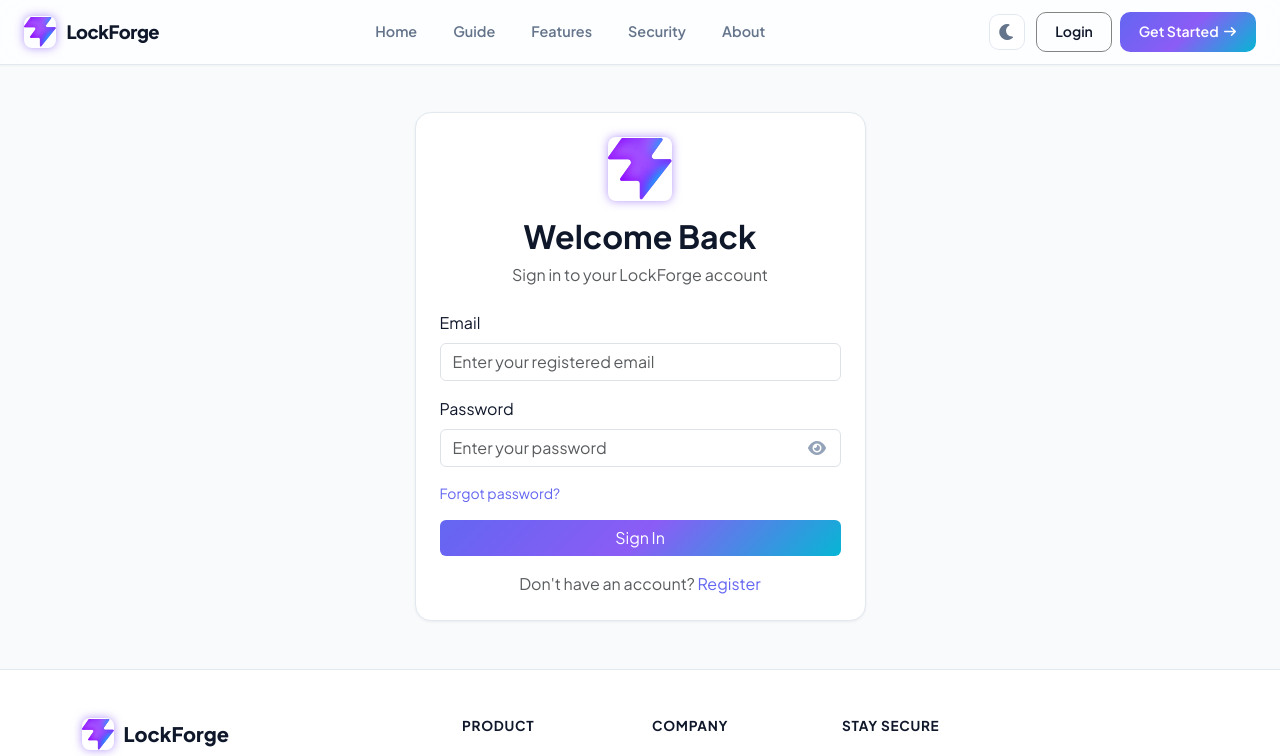
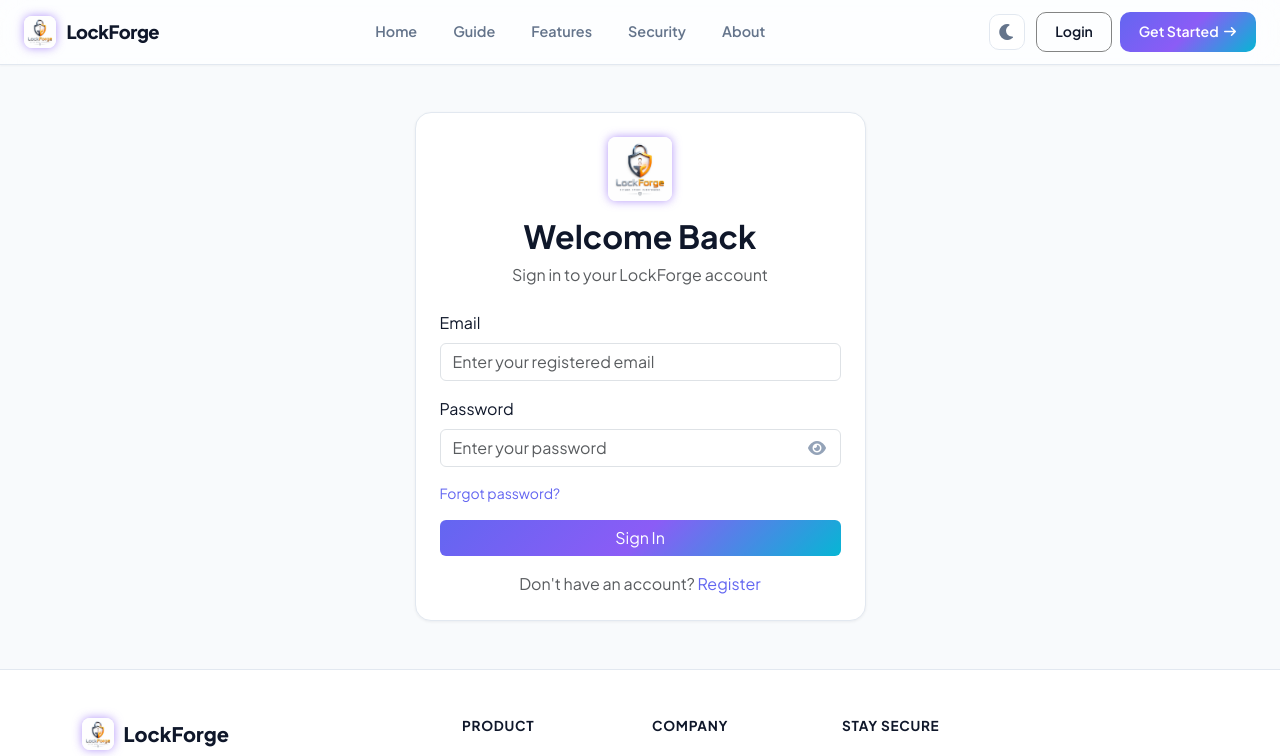
Before and after one commit to kunjpatel177/LockForge-Client-MERN, a React (Vite) app: page /login in a window 1280 px wide. Shown: the top 756 px of the page. Built offline with nearby package versions, Linux system fonts and the light colour scheme; no server answers.

Commit message:
Fix logo of website

```diff
--- a/src/components/BrandLogo.jsx
+++ b/src/components/BrandLogo.jsx
@@ -11,7 +11,7 @@ const BrandLogo = ({ size = 'sm', className = '', alt = 'LockForge logo' }) => {
 
   return (
     <img
-      src="/favicon.svg"
+      src="/LockForge_light.svg"
       alt={alt}
       width={px}
       height={px}
```
